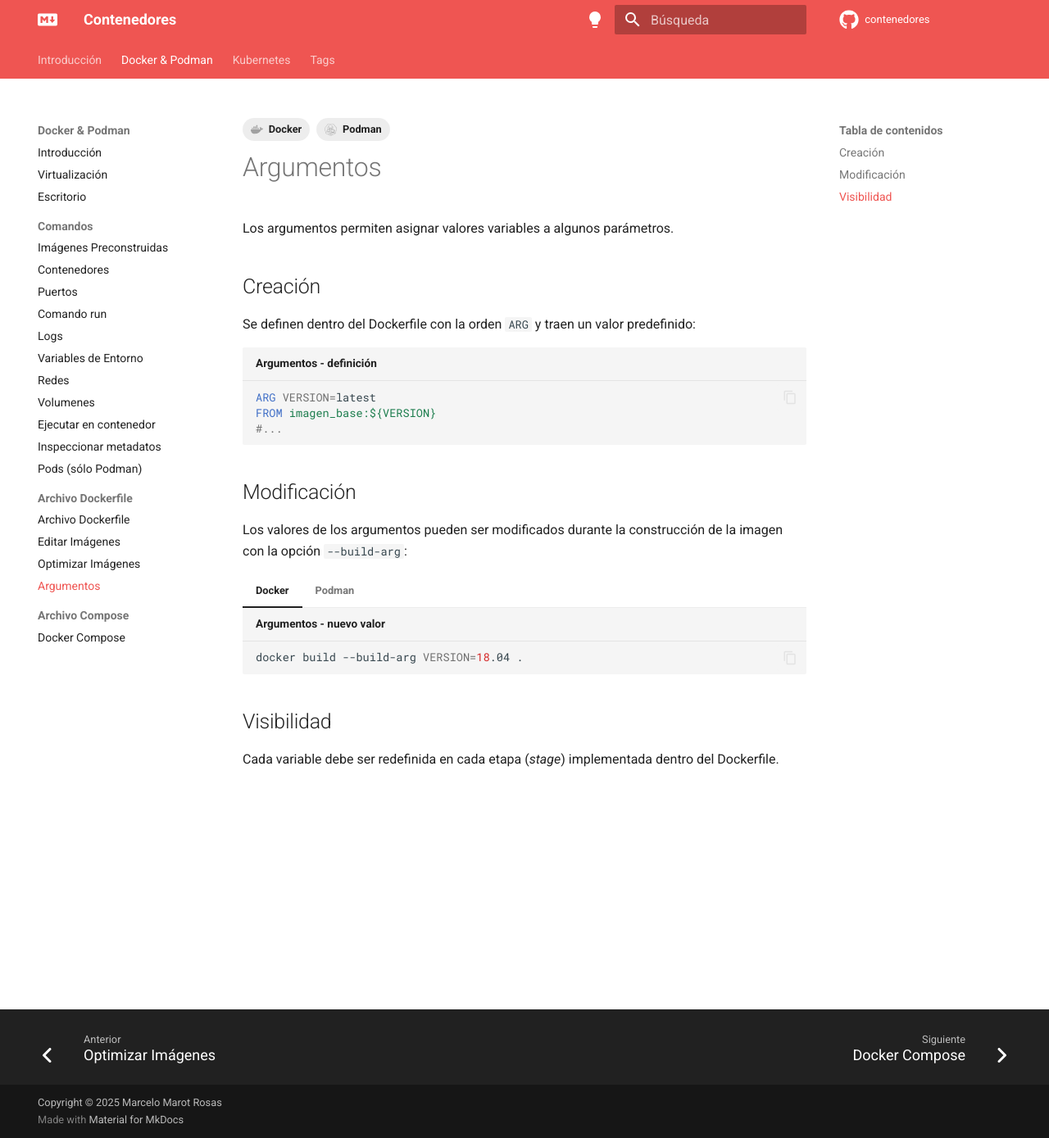
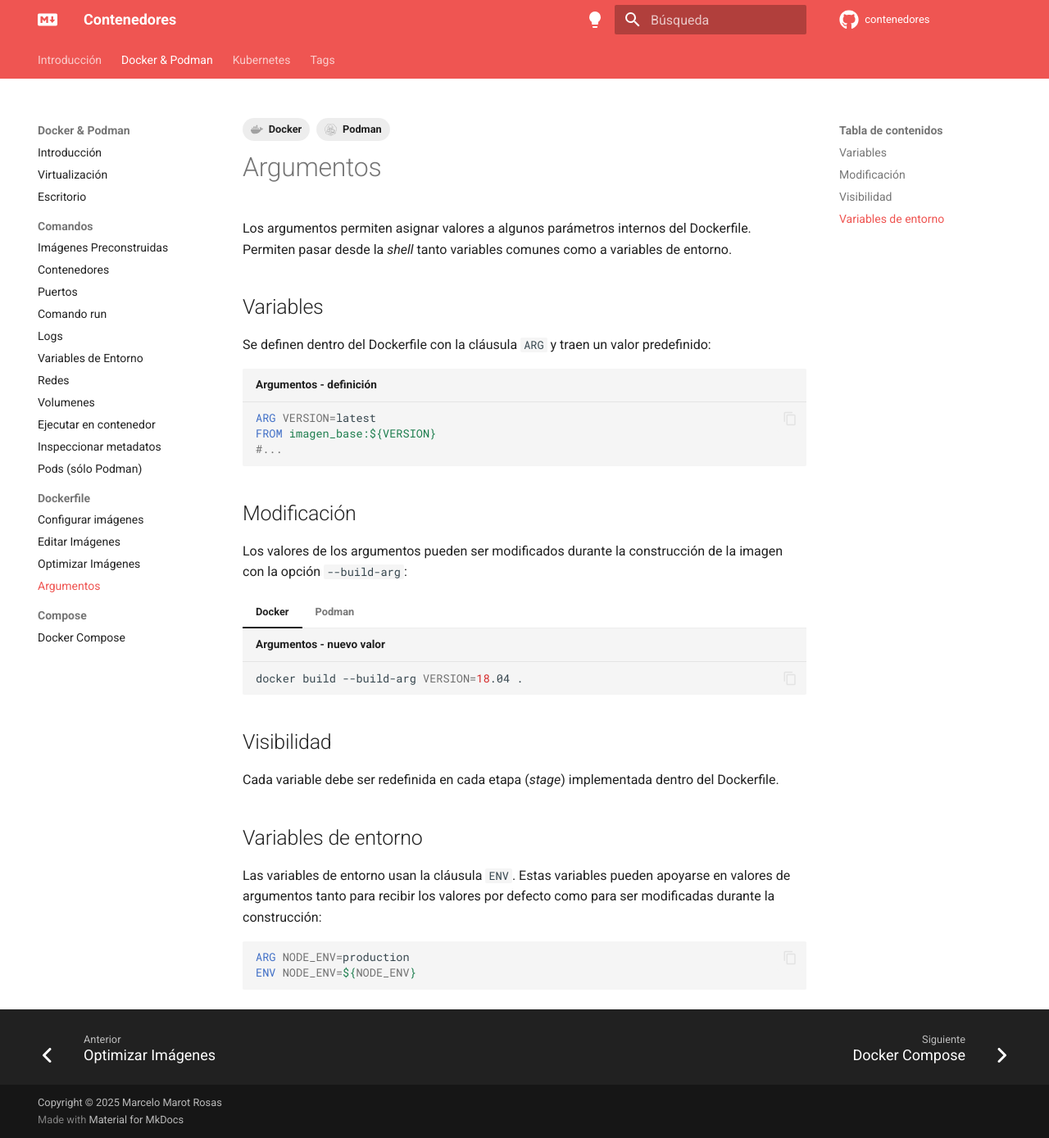
Before and after one commit to alejrot/contenedores, an MkDocs documentation site: the page built from docs/docker/dockerfile/argumentos.md, in a window 1280 px wide and 1389 px high. Shown: the whole window at 82% size. Built offline with MkDocs 1.6.1 and Material for MkDocs 9.7.7, drawn with Linux system fonts in a browser that asks for light colours; plug-ins that fetch from the network failed and are left out; comment, search, counter and statistics services are not loaded.

Commit message:
Dockerfile: retoques

````diff
--- a/docs/docker/dockerfile/argumentos.md
+++ b/docs/docker/dockerfile/argumentos.md
@@ -27,12 +27,13 @@
 
 # Argumentos
 
-Los argumentos permiten asignar valores variables a algunos parámetros.
+Los argumentos permiten asignar valores a algunos parámetros internos del Dockerfile.
+Permiten pasar desde la *shell* tanto variables comunes como a variables de entorno.
 
-## Creación
+## Variables
 
 Se definen dentro del Dockerfile
-con la orden `ARG`
+con la cláusula `ARG`
 y traen un valor predefinido:
 
 
@@ -64,3 +65,16 @@
 ## Visibilidad
 
 Cada variable debe ser redefinida en cada etapa (*stage*) implementada dentro del Dockerfile.
+
+
+## Variables de entorno
+
+Las variables de entorno usan la cláusula `ENV`.
+Estas variables pueden apoyarse en valores de argumentos
+tanto para recibir los valores por defecto
+como para ser modificadas durante la construcción:
+
+```Dockerfile title=""
+ARG NODE_ENV=production
+ENV NODE_ENV=${NODE_ENV}
+```
--- a/mkdocs.yml
+++ b/mkdocs.yml
@@ -255,13 +255,13 @@
 
       - Pods (sólo Podman):    podman/pods.md
 
-    - Archivo Dockerfile:
+    - Dockerfile:
       - docker/dockerfile/basico.md
       - docker/dockerfile/build.md
       - docker/dockerfile/optimizar.md
       - docker/dockerfile/argumentos.md
 
-    - Archivo Compose:
+    - Compose:
       - Docker Compose:     docker/compose/compose.md
 
 
````
Also changed, not shown: docs/docker/dockerfile/basico.md (+11 -6 lines), docs/docker/dockerfile/build.md (+12 -2 lines).
